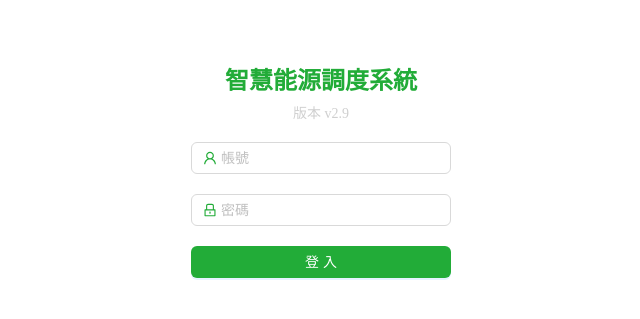
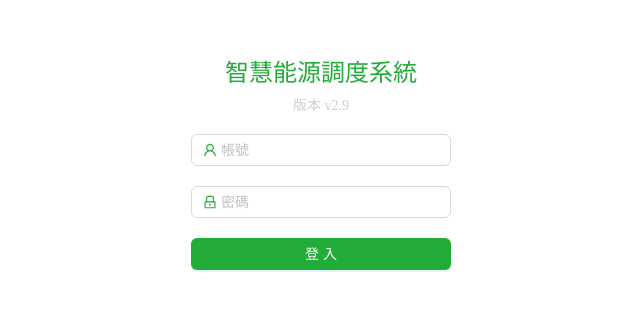
Before and after one commit to rueiwang/react-pratice, a React (Vite) app: page /login in a window 1280 px wide. Shown: the part 225-544 px from the top of the page, without its empty margins (319-959 px from the left). Built offline with nearby package versions, Linux system fonts and the light colour scheme.

Commit message:
[fix] variable name, style fix

```diff
--- a/src/all.scss
+++ b/src/all.scss
@@ -5,11 +5,13 @@ html, body {
 }
 
 #root {
+    --primary-color: #22ac38ff;
     display: flex;
     flex-direction: column;
     flex: 1 0 auto;
 }
 
-p {
+h1, p {
     margin: 0;
+    font-weight: 400;
 }
--- /dev/null
+++ b/src/layouts/Home/index.tsx
@@ -0,0 +1,5 @@
+
+
+const Home = () => (<>Home</>)
+
+export default Home
--- a/src/pages/Login/index.tsx
+++ b/src/pages/Login/index.tsx
@@ -1,5 +1,5 @@
 import { LockOutlined, UserOutlined } from "@ant-design/icons";
-import { Button, Checkbox, Form, Input } from "antd";
+import { Button, Form, Input } from "antd";
 import "./style.scss";
 
 const onFinish = (values: any) => {
--- a/src/pages/Login/style.scss
+++ b/src/pages/Login/style.scss
@@ -1,6 +1,5 @@
 .Login {
 
-    --them-color: #22ac38ff;
     display: flex;
     flex: 1 0 auto;
     flex-direction: column;
@@ -8,7 +7,7 @@
     justify-content: center;
 
     &__title {
-        color: var(--them-color);
+        color: var(--primary-color);
         text-align: center;
         margin-bottom: 20px;
         h1 {
@@ -24,10 +23,10 @@
         margin-bottom: 20px;
     }
     .login-form-button {
-        background-color: var(--them-color);
+        background-color: var(--primary-color);
         width: 100%;
     }
     .site-form-item-icon {
-        color: var(--them-color);
+        color: var(--primary-color);
     }
 }
--- a/src/pages/ProtectedLayout/index.tsx
+++ b/src/pages/ProtectedPage/index.tsx
@@ -1,18 +1,18 @@
 import { Layout, Menu, Button } from "antd";
 import { LogoutOutlined, HomeOutlined, UserOutlined } from "@ant-design/icons";
 import { Outlet, Link, useLocation, Navigate } from "react-router-dom";
-const { Header, Content, Footer, Sider } = Layout;
+const { Header, Content, Sider } = Layout;
 
 import "./style.scss";
 
-const ProtectedLayout = () => {
+const ProtectedPage = () => {
   const location = useLocation();
   if (location.pathname === "/") {
     return <Navigate to="/home"></Navigate>;
   }
 
   return (
-    <Layout className="ProtectedLayout">
+    <Layout className="ProtectedPage">
       <Header className="header">
         <h1 className="">綠電轉供資訊服務平台</h1>
         <Button
@@ -51,4 +51,4 @@ const ProtectedLayout = () => {
   );
 };
 
-export default ProtectedLayout;
+export default ProtectedPage;
--- a/src/pages/ProtectedLayout/style.scss
+++ b/src/pages/ProtectedPage/style.scss
@@ -1,4 +1,4 @@
-.ProtectedLayout {
+.ProtectedPage {
   background-color: #fffbf3ff;
 
   .header {
--- a/src/router/index.tsx
+++ b/src/router/index.tsx
@@ -1,13 +1,13 @@
 import { createBrowserRouter, createRoutesFromElements, Route } from "react-router-dom";
 import Login from "@/pages/Login";
-import ProtectedLayout from "@/pages/ProtectedLayout";
-import Home from "@/pages/Home";
+import ProtectedPage from "@/pages/ProtectedPage";
+import Home from "@/layouts/Home";
 
 const router = createBrowserRouter(
   createRoutesFromElements(
     <>
     <Route path="/login" element={<Login />} />
-    <Route path="/" element={<ProtectedLayout />}>
+    <Route path="/" element={<ProtectedPage />}>
       <Route path="home" element={<Home />} />
       <Route path="profile" element={<>Profile</>} />
     </Route>
```
Also changed, not shown: src/layouts/Home/style.scss (added).
